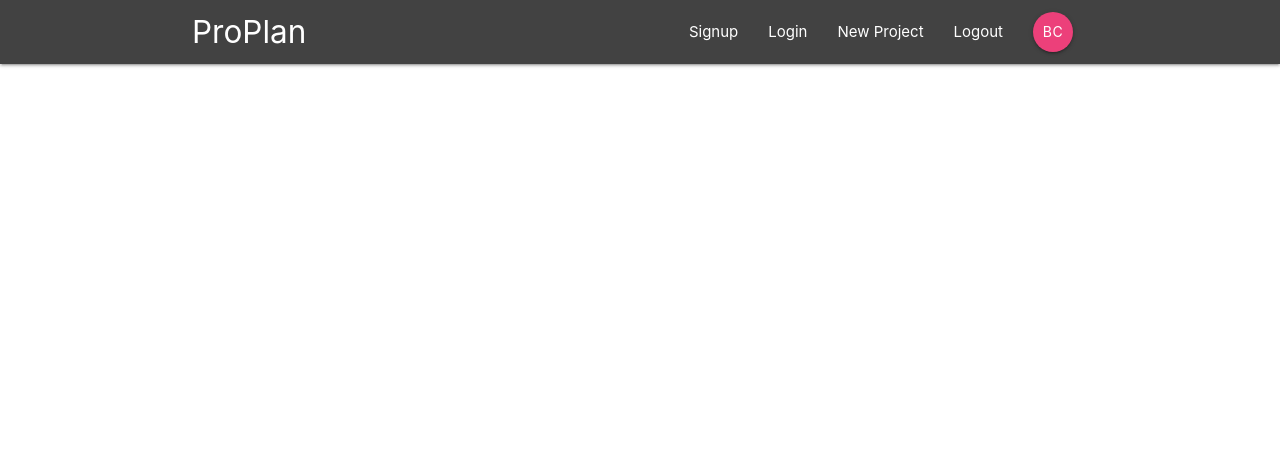
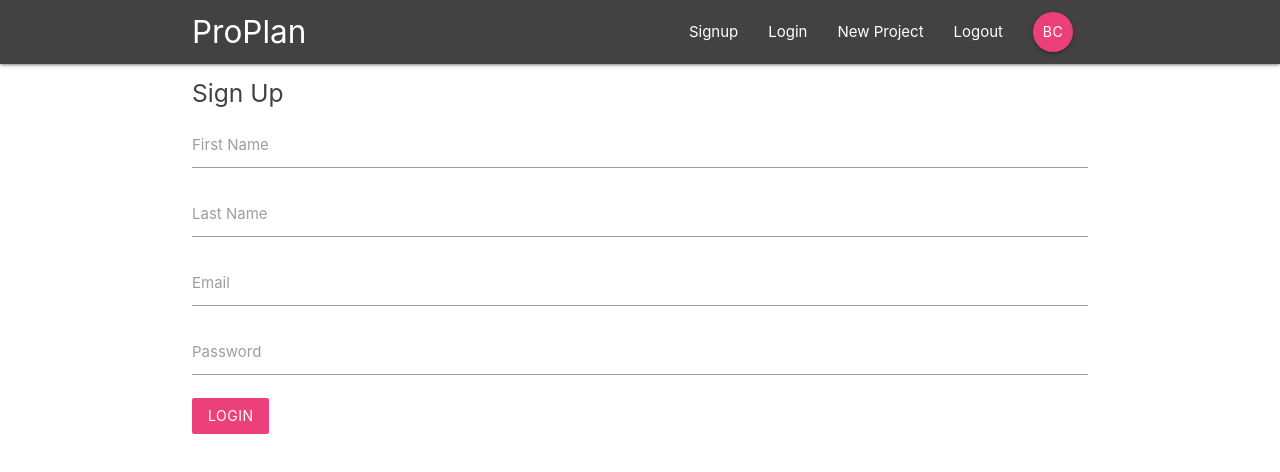
Before and after one commit to robert-laws/practice-sep-2020-react-context-firebase-app, a React (Create React App) app: page /signup in a window 1280 px wide. Shown: the top 472 px of the page. Built offline with nearby package versions, Linux system fonts and the light colour scheme; the HTML template or start-up script is replaced by a standard one.

Commit message:
add signin and signup

```diff
--- a/public/index.html
+++ b/public/index.html
@@ -43,5 +43,8 @@
       To begin the development, run `npm start` or `yarn start`.
       To create a production bundle, use `npm run build` or `yarn build`.
     -->
+
+    <!-- Compiled and minified JavaScript -->
+    <script src="https://cdnjs.cloudflare.com/ajax/libs/materialize/1.0.0/js/materialize.min.js"></script>
   </body>
 </html>
--- a/src/App.js
+++ b/src/App.js
@@ -4,6 +4,7 @@ import { BrowserRouter as Router, Switch, Route } from 'react-router-dom';
 import { Navbar } from './components/layout';
 import { Dashboard } from './components/dashboard';
 import { ProjectDetails } from './components/projects';
+import { SignIn, SignUp } from './components/auth';
 
 function App() {
   return (
@@ -13,6 +14,8 @@ function App() {
         <Switch>
           <Route exact path='/' component={Dashboard} />
           <Route path='/project/:id' component={ProjectDetails} />
+          <Route path='/signin' component={SignIn} />
+          <Route path='/signup' component={SignUp} />
         </Switch>
       </div>
     </Router>
--- a/src/components/auth/SignIn.js
+++ b/src/components/auth/SignIn.js
@@ -1,5 +1,38 @@
-import React from 'react';
+import React, { useState } from 'react';
 
 export const SignIn = () => {
-  return <div>Sign In</div>;
+  const [form, setForm] = useState({
+    email: '',
+    password: '',
+  });
+
+  const handleChange = (event) => {
+    setForm({
+      ...form,
+      [event.target.name]: event.target.value,
+    });
+  };
+  return (
+    <div className='container'>
+      <form className='white'>
+        <h5 className='grey-text text-darken-3'>Sign In</h5>
+        <div className='input-field'>
+          <label htmlFor='email'>Email</label>
+          <input type='email' id='email' name='email' onChange={handleChange} />
+        </div>
+        <div className='input-field'>
+          <label htmlFor='password'>Password</label>
+          <input
+            type='password'
+            id='password'
+            name='password'
+            onChange={handleChange}
+          />
+        </div>
+        <div className='input-field'>
+          <button className='btn pink lighten-1 z-depth-0'>Login</button>
+        </div>
+      </form>
+    </div>
+  );
 };
--- a/src/components/auth/SignUp.js
+++ b/src/components/auth/SignUp.js
@@ -1,5 +1,59 @@
-import React from 'react';
+import React, { useState } from 'react';
 
 export const SignUp = () => {
-  return <div>Sign Up</div>;
+  const [form, setForm] = useState({
+    firstName: '',
+    lastName: '',
+    email: '',
+    password: '',
+  });
+
+  const handleChange = (event) => {
+    setForm({
+      ...form,
+      [event.target.name]: event.target.value,
+    });
+  };
+
+  return (
+    <div className='container'>
+      <form className='white'>
+        <h5 className='grey-text text-darken-3'>Sign Up</h5>
+        <div className='input-field'>
+          <label htmlFor='firstName'>First Name</label>
+          <input
+            type='text'
+            id='firstName'
+            name='firstName'
+            onChange={handleChange}
+          />
+        </div>
+        <div className='input-field'>
+          <label htmlFor='lastName'>Last Name</label>
+          <input
+            type='text'
+            id='lastName'
+            name='lastName'
+            onChange={handleChange}
+          />
+        </div>
+        <div className='input-field'>
+          <label htmlFor='email'>Email</label>
+          <input type='email' id='email' name='email' onChange={handleChange} />
+        </div>
+        <div className='input-field'>
+          <label htmlFor='password'>Password</label>
+          <input
+            type='password'
+            id='password'
+            name='password'
+            onChange={handleChange}
+          />
+        </div>
+        <div className='input-field'>
+          <button className='btn pink lighten-1 z-depth-0'>Login</button>
+        </div>
+      </form>
+    </div>
+  );
 };
--- /dev/null
+++ b/src/components/auth/index.js
@@ -0,0 +1,2 @@
+export { SignIn } from './SignIn';
+export { SignUp } from './SignUp';
--- a/src/components/layout/SignedOutLinks.js
+++ b/src/components/layout/SignedOutLinks.js
@@ -5,10 +5,10 @@ export const SignedOutLinks = () => {
   return (
     <ul className='right'>
       <li>
-        <NavLink to='/'>Signup</NavLink>
+        <NavLink to='/signup'>Signup</NavLink>
       </li>
       <li>
-        <NavLink to='/'>Login</NavLink>
+        <NavLink to='/signin'>Login</NavLink>
       </li>
     </ul>
   );
```
